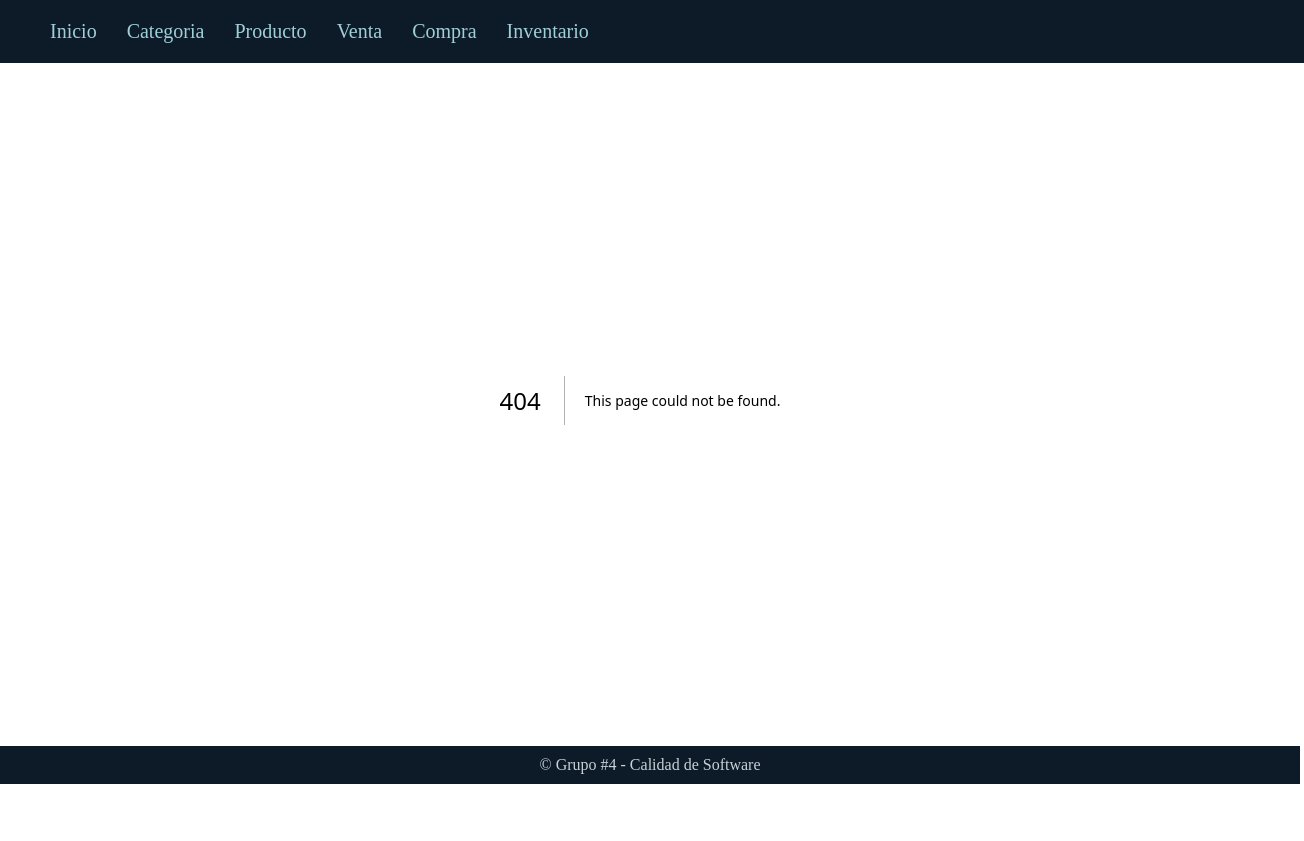
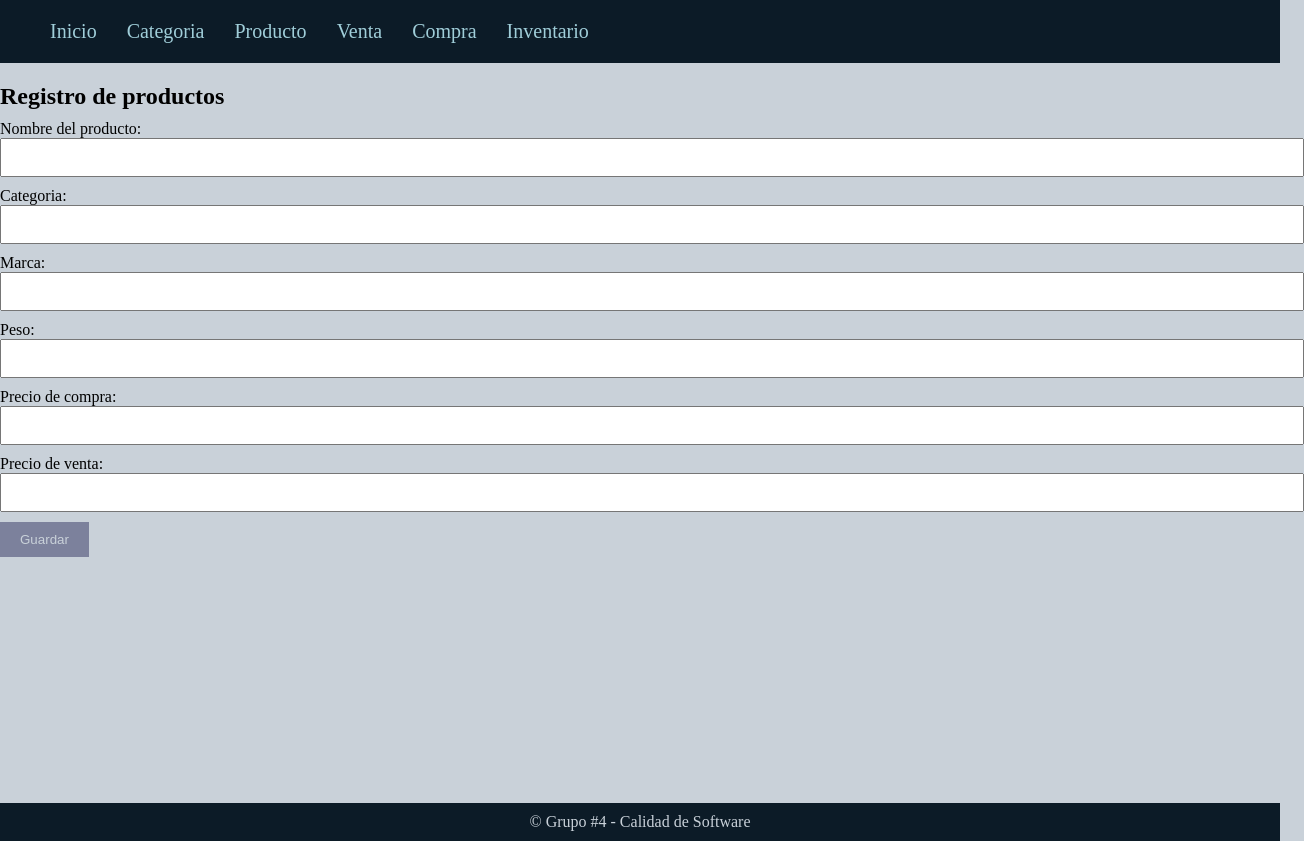
Before and after one commit to JOSENAVAS46/CDS-TALLER7, a Next.js app: page /producto in a window 1280 px wide. Before the commit this address had no page. Shown: the whole page, 1304 px wide, since content can reach past the window. Before the commit the page ends 800 px from the top, so only its background shows below. Built offline with nearby package versions, Linux system fonts and the light colour scheme.

Commit message:
interfaces agregadas

```diff
--- a/components/Footer.js
+++ b/components/Footer.js
@@ -1,8 +1,8 @@
 import style from '../styles/footer.module.css';
 export default function Footer() {
     return (
-        <div>
+        <footer>
             <p className={style.footer}>&copy; Grupo #4 - Calidad de Software</p>
-        </div>
+        </footer>
     );
 }
--- a/components/Header.js
+++ b/components/Header.js
@@ -2,7 +2,7 @@ import style from '../styles/header.module.css';
 
 export default function Header() {
     return (
-        <div>
+        <>
             <nav className={style.navbar}>
                 <a className={style.navbar_brand} href="/#">Inicio</a>
                 <a className={style.navbar_brand} href="/categoria">Categoria</a>
@@ -11,6 +11,6 @@ export default function Header() {
                 <a className={style.navbar_brand} href="/compra">Compra</a>
                 <a className={style.navbar_brand} href="/inventario">Inventario</a>
             </nav>
-        </div>
+        </>
     );
 }
--- a/pages/_app.js
+++ b/pages/_app.js
@@ -8,7 +8,8 @@ export default function App({ Component, pageProps }) {
     return Component.getLayout(<Component {...pageProps} />)
   }
   return <>
-  <Header />
+    <Header />
     <Component {...pageProps} />
-    <Footer /></>
+    <Footer />
+  </>
 }
--- a/pages/categoria.js
+++ b/pages/categoria.js
@@ -14,6 +14,7 @@ export default function Categoria() {
   };
 
   return (
+    <main>
       <div style={{ maxWidth: '600px', margin: '0 auto', padding: '20px' }}>
         <h2>Gestión de Categorías</h2>
 
@@ -45,5 +46,6 @@ export default function Categoria() {
           </tbody>
         </table>
       </div>
+    </main>
   );
 }
--- /dev/null
+++ b/pages/producto.js
@@ -0,0 +1,61 @@
+import { useState } from 'react';
+
+const Producto = () => {
+    const [producto, setProducto] = useState('');
+    const [categoria, setCategoria] = useState('');
+    const [marca, setMarca] = useState('');
+    const [peso, setPeso] = useState('');
+    const [precioCompra, setPrecioCompra] = useState('');
+    const [precioVenta, setPrecioVenta] = useState('');
+
+    const handleProductoChange = (event) => {
+        setProducto(event.target.value);
+        setCategoria(event.target.value);
+        setMarca(event.target.value);
+        setPeso(event.target.value);
+        setPrecioCompra(event.target.value);
+        setPrecioVenta(event.target.value);
+    };
+
+    // Manejar cambios para las otras propiedades del producto (categoria, marca, peso, precioCompra, precioVenta)
+
+    const handleProductoSubmit = (event) => {
+      event.preventDefault();
+      // Lógica para guardar el producto en la base de datos o el estado de la aplicación
+    };
+
+    return (
+      <main>
+        <h2>Registro de productos</h2>
+        <form onSubmit={handleProductoSubmit}>
+          <label>
+            Nombre del producto:
+            <input type="text" value={producto} onChange={handleProductoChange} />
+          </label>
+          <label>
+            Categoria:
+            <input type="text" value={categoria} onChange={handleProductoChange} />
+          </label>
+          <label>
+            Marca:
+            <input type="text" value={marca} onChange={handleProductoChange} />
+          </label>
+          <label>
+            Peso:
+            <input type="text" value={peso} onChange={handleProductoChange} />
+          </label>
+          <label>
+            Precio de compra:
+            <input type="text" value={precioCompra} onChange={handleProductoChange} />
+          </label>
+          <label>
+            Precio de venta:
+            <input type="text" value={precioVenta} onChange={handleProductoChange} />
+          </label>
+          <button type="submit">Guardar</button>
+        </form>
+      </main>
+    );
+  };
+
+  export default Producto;
--- a/styles/footer.module.css
+++ b/styles/footer.module.css
@@ -3,8 +3,5 @@
     color: #c9d1d9;
     padding: 10px;
     text-align: center;
-    position: fixed;
-    left: 0;
-    bottom: 0;
-    width: 100%;
+    margin: 0;
   }
--- a/styles/globals.css
+++ b/styles/globals.css
@@ -1,5 +1,10 @@
 body {
   background-color: #c9d1d9;
+  margin: 0;
+}
+
+main{
+  min-height: 90vh;
 }
 
 /* Categorias   */
--- a/styles/header.module.css
+++ b/styles/header.module.css
@@ -1,11 +1,6 @@
 .navbar {
-    width: 100%;
     background-color: #0c1b27;
     padding: 20px;
-    margin: 0;
-    position: fixed;
-    top: 0;
-    left: 0;
 }
 
 .navbar_brand {
```
Also changed, not shown: package.json (+6 -4 lines), pages/compra.js (added, +38 -0 lines), pages/inventario.js (added, +45 -0 lines), pages/venta.js (added, +38 -0 lines), 1 other file (tests, documents, lock files or other folders). Lines whose indentation alone changed are shown as unchanged.
